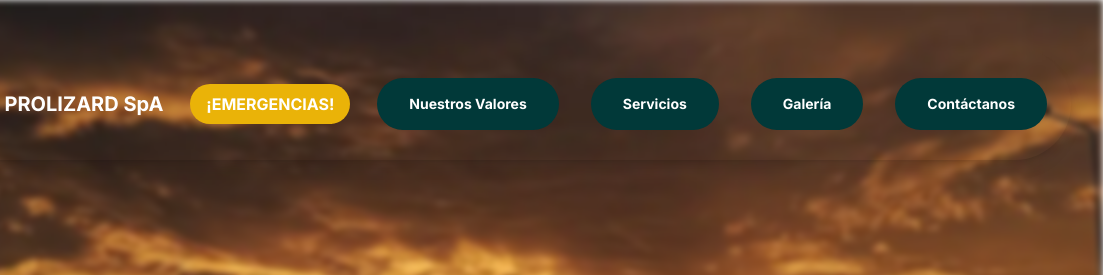
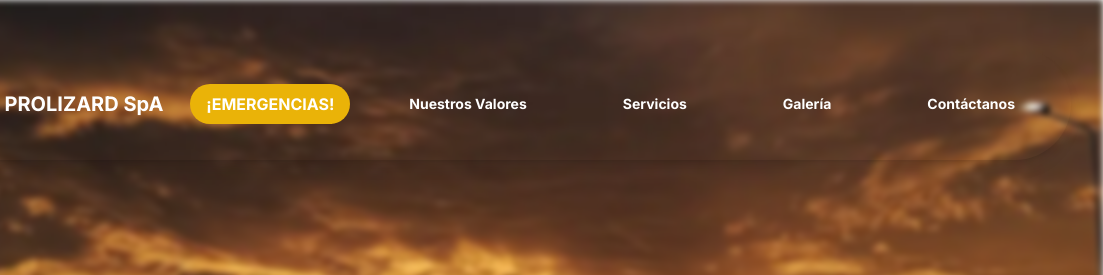
Before and after one commit to prolizardst/prolizard, a plain HTML site: page main.html in a window 1280 px wide. Shown: the top 275 px of the page, 177-1280 px from the left. Drawn offline with nearby package versions, Linux system fonts and the light colour scheme.

Commit message:
actualizaciones de banner transparente main

```diff
--- a/main.html
+++ b/main.html
@@ -130,7 +130,7 @@
             <li>
               <a
                 href="#valores"
-                class="relative inline-block bg-[#013939] text-white px-8 py-4 font-bold text-sm rounded-full transition transform duration-300 hover:-translate-y-2"
+                class="relative inline-block text-white px-8 py-4 font-bold text-sm rounded-full transition transform duration-300 hover:-translate-y-2"
               >
                 Nuestros Valores
               </a>
@@ -138,7 +138,7 @@
             <li>
               <a
                 href="#servicios"
-                class="relative inline-block bg-[#013939] text-white px-8 py-4 font-bold text-sm rounded-full transition transform duration-300 hover:-translate-y-2"
+                class="relative inline-block text-white px-8 py-4 font-bold text-sm rounded-full transition transform duration-300 hover:-translate-y-2"
               >
                 Servicios
               </a>
@@ -146,7 +146,7 @@
             <li>
               <a
                 href="#galeria"
-                class="relative inline-block bg-[#013939] text-white px-8 py-4 font-bold text-sm rounded-full transition transform duration-300 hover:-translate-y-2"
+                class="relative inline-block text-white px-8 py-4 font-bold text-sm rounded-full transition transform duration-300 hover:-translate-y-2"
               >
                 Galería
               </a>
@@ -154,7 +154,7 @@
             <li>
               <a
                 href="#contactanos"
-                class="relative inline-block bg-[#013939] text-white px-8 py-4 font-bold text-sm rounded-full transition transform duration-300 hover:-translate-y-2"
+                class="relative inline-block text-white px-8 py-4 font-bold text-sm rounded-full transition transform duration-300 hover:-translate-y-2"
               >
                 Contáctanos
               </a>
```
